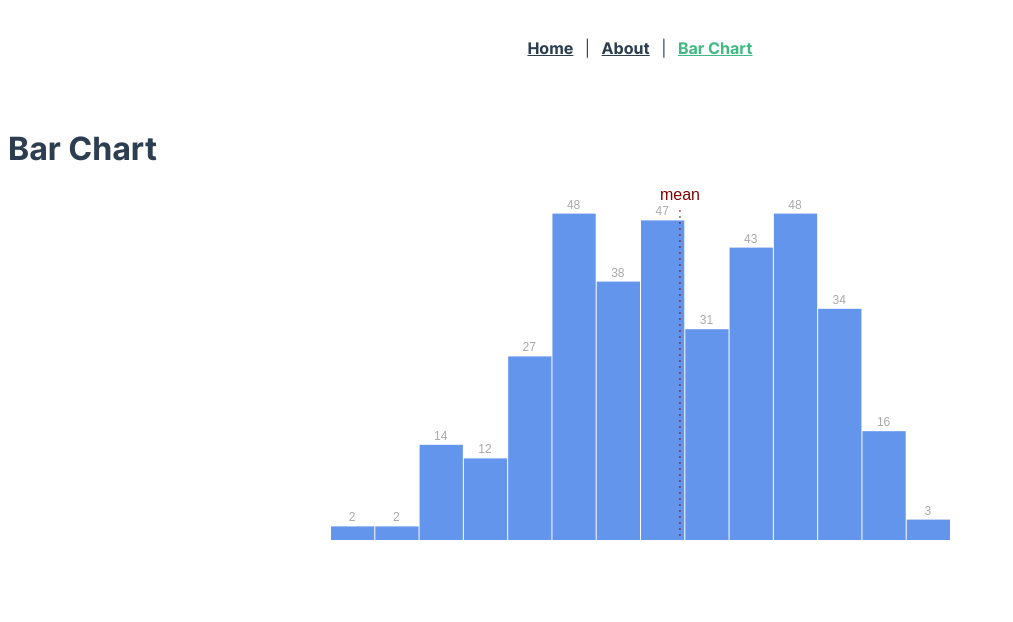
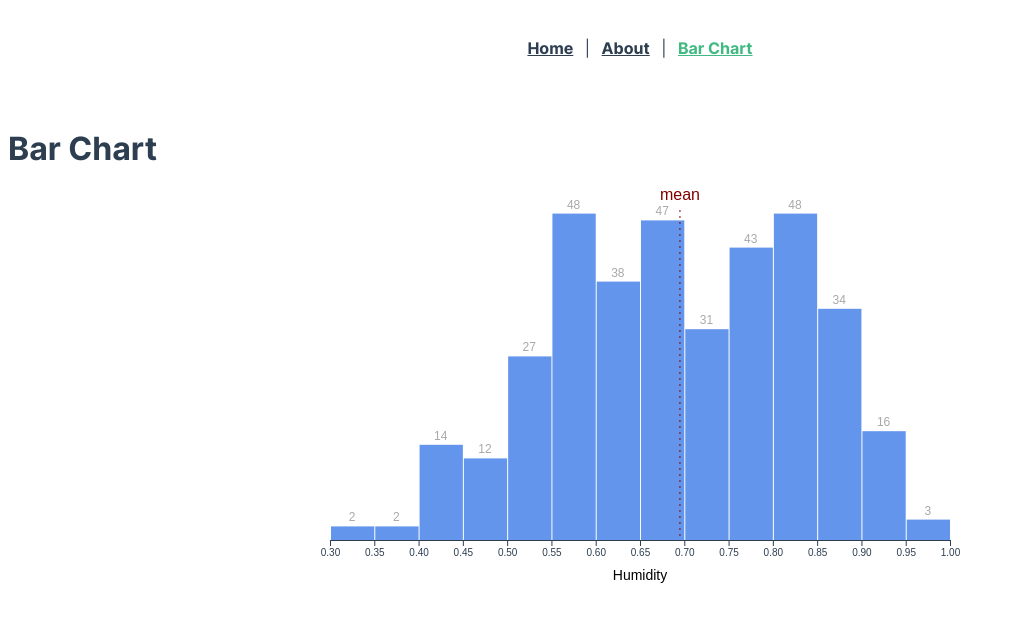
Before and after one commit to chrisvaillancourt/vue-d3, a Vue app: page /#/bar-chart in a window 1280 px wide. Shown: the top 622 px of the page, without its empty margins (0-1013 px from the left). Built offline with nearby package versions, Linux system fonts and the light colour scheme.

Commit message:
added axis to histogram

```diff
--- a/src/components/BarChart.vue
+++ b/src/components/BarChart.vue
@@ -31,10 +31,17 @@
         ></line>
         <text class="mean-text" :x="line.x" y="">mean</text>
         <g
+          ref="xAxis"
           class="x-axis"
           :transform="`translate(0,${dimensions.boundedHeight})`"
         >
-          <text class="x-axis-label"></text>
+          <text
+            class="x-axis-label"
+            :x="dimensions.boundedWidth / 2"
+            :y="dimensions.margin.bottom - 10"
+          >
+            Humidity
+          </text>
         </g>
       </g>
     </svg>
@@ -94,6 +101,7 @@ export default {
   watch: {
     weatherData: function() {
       this.calculateScales();
+      this.renderAxis();
     },
   },
   methods: {
@@ -172,6 +180,10 @@ export default {
           },
         };
       });
+    },
+    renderAxis() {
+      var xAxisGenerator = d3.axisBottom().scale(this.xScale);
+      d3.select(this.$refs.xAxis).call(xAxisGenerator);
     },
     async drawBars() {
       console.log('drawing');
```
